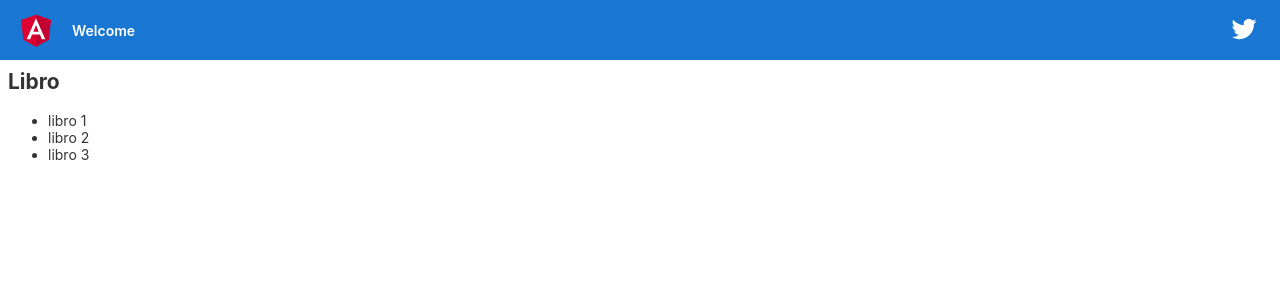
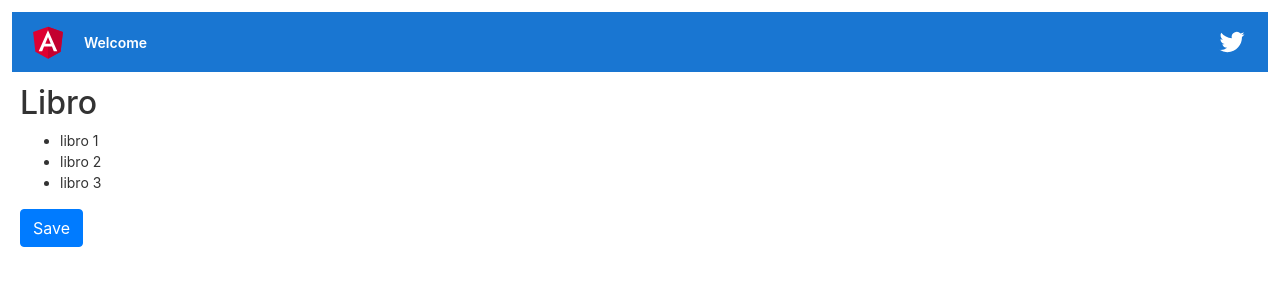
Before and after one commit to Pasquale02/front_end_libreria, an Angular app: page / in a window 1280 px wide. Shown: the top 300 px of the page. Built offline with nearby package versions, Linux system fonts and the light colour scheme.

Commit message:
added bootstrap

```diff
--- a/package.json
+++ b/package.json
@@ -19,6 +19,7 @@
     "@angular/platform-browser": "~8.2.7",
     "@angular/platform-browser-dynamic": "~8.2.7",
     "@angular/router": "~8.2.7",
+    "bootstrap": "^4.5.0",
     "rxjs": "~6.4.0",
     "tslib": "^1.10.0",
     "zone.js": "~0.9.1"
--- a/src/app/libro/libro.component.html
+++ b/src/app/libro/libro.component.html
@@ -1,6 +1,7 @@
-<h2>{{getTitle()}}</h2>
+<h2 style="padding-top: 20px">{{getTitle()}}</h2>
 <ul>
   <li *ngFor="let libro of libri">
     {{libro}}
   </li>
 </ul>
+<button class="btn btn-primary">Save</button>
--- a/src/styles.css
+++ b/src/styles.css
@@ -1 +1,6 @@
 /* You can add global styles to this file, and also import other style files */
+@import "~bootstrap/dist/css/bootstrap.css";
+
+body {
+  padding: 20px;
+}
```
Also changed, not shown: 1 other file (tests, documents, lock files or other folders).
